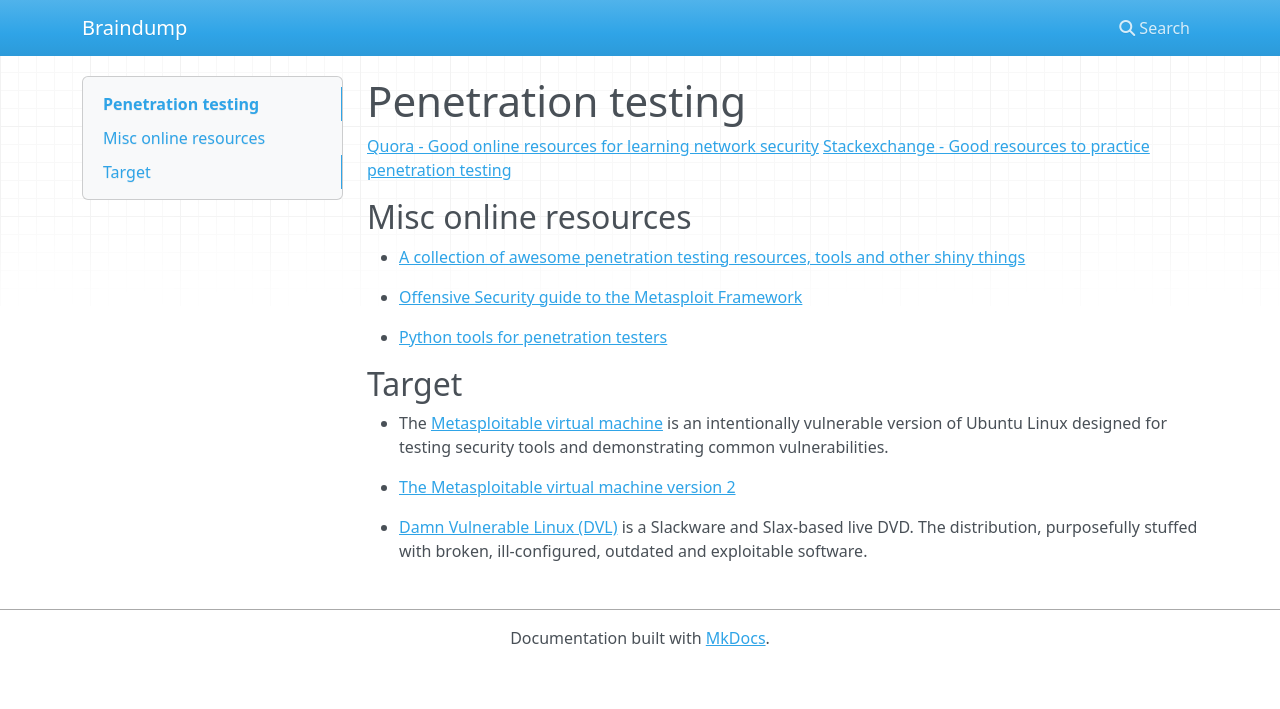
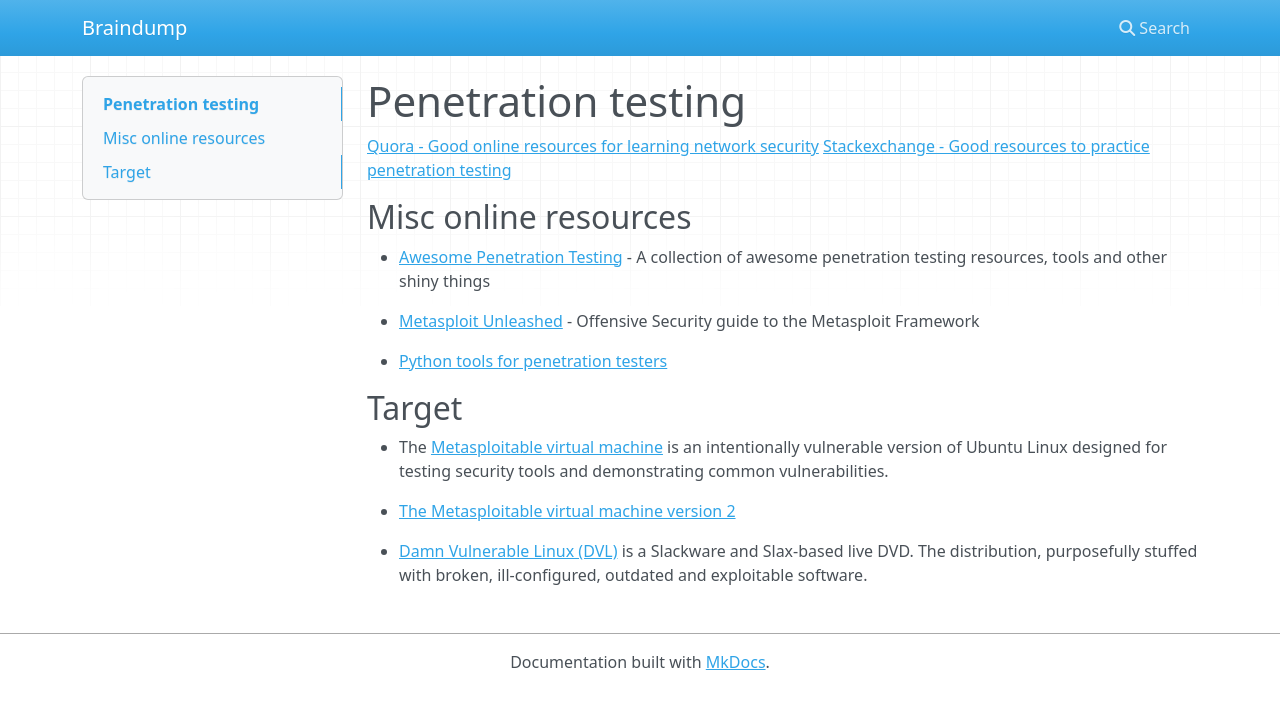
Before and after one commit to anotherMe/braindump, an MkDocs documentation site: the page built from docs/reti/penetration_testing.md, in a window 1280 px wide. Shown: the top 709 px of the page. Built offline with MkDocs 1.6.1, drawn with Linux system fonts in a browser that asks for light colours; nearby versions of some CDN libraries.

Commit message:
Update penetration_testing.md

```diff
--- a/docs/reti/penetration_testing.md
+++ b/docs/reti/penetration_testing.md
@@ -5,9 +5,9 @@
 
 ## Misc online resources
 
-* [A collection of awesome penetration testing resources, tools and other shiny things](https://github.com/enaqx/awesome-pentest|Awesome Penetration Testing)
+* [Awesome Penetration Testing](https://github.com/enaqx/awesome-pentest) - A collection of awesome penetration testing resources, tools and other shiny things
 
-* [Offensive Security guide to the Metasploit Framework](https://www.offensive-security.com/metasploit-unleashed/|Metasploit Unleashed)
+* [Metasploit Unleashed](https://www.offensive-security.com/metasploit-unleashed/) - Offensive Security guide to the Metasploit Framework
 
 * [Python tools for penetration testers](https://github.com/dloss/python-pentest-tools|python-pentest-tools)
 
@@ -16,6 +16,6 @@
 
 * The [Metasploitable virtual machine](http://vulnhub.com/entry/metasploitable_1,28/|Metasploitable) is an intentionally vulnerable version of Ubuntu Linux designed for testing security tools and demonstrating common vulnerabilities.
 
-* [The Metasploitable virtual machine version 2](http://sourceforge.net/projects/metasploitable/files/Metasploitable2/|Metasploitable 2)
+* [The Metasploitable virtual machine version 2](http://sourceforge.net/projects/metasploitable/files/Metasploitable2/)
 
-* [Damn Vulnerable Linux (DVL)](http://distrowatch.com/table.php?distribution=dvl|Damn Vulnerable Linux) is a Slackware and Slax-based live DVD. The distribution, purposefully stuffed with broken, ill-configured, outdated and exploitable software.
+* [Damn Vulnerable Linux (DVL)](http://distrowatch.com/table.php?distribution=dvl) is a Slackware and Slax-based live DVD. The distribution, purposefully stuffed with broken, ill-configured, outdated and exploitable software.
```
